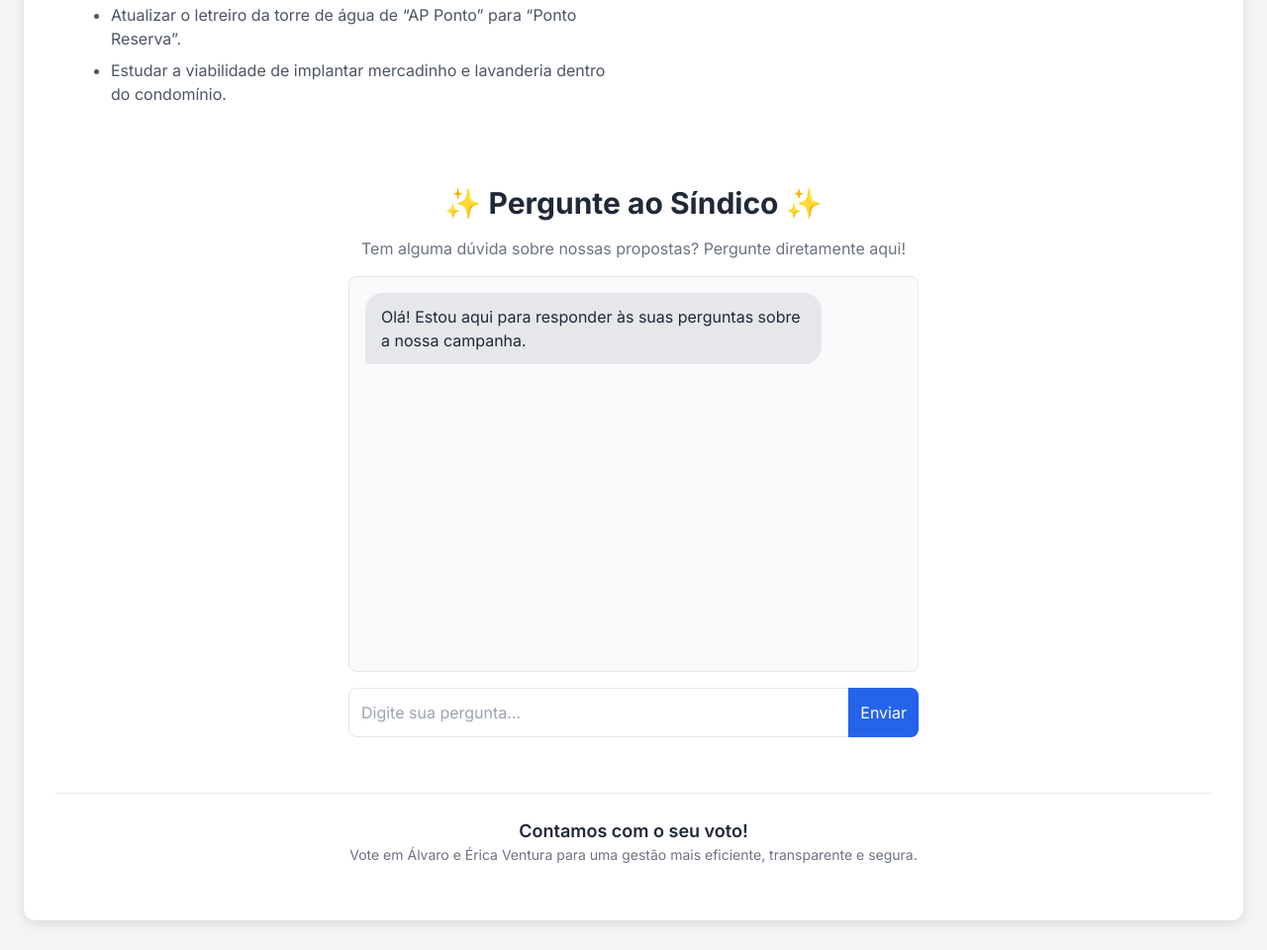
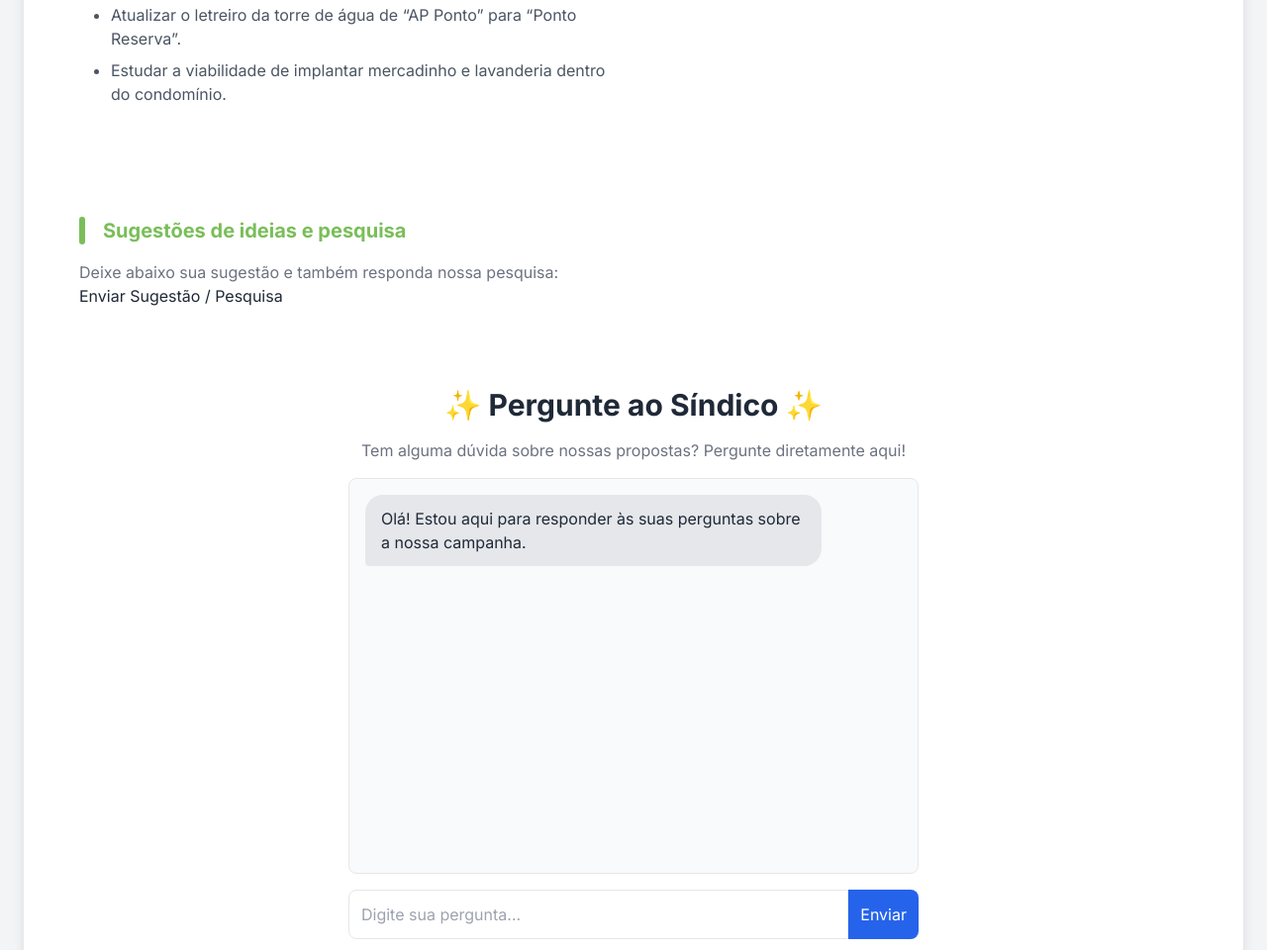
Before and after one commit to wizardcorp81/eleicao_ponto_reserva, a plain HTML site: page index.html in a window 1280 px wide. Shown: the part 2713-3673 px from the top of the page at 99% size. Drawn offline with nearby package versions, Linux system fonts and the light colour scheme.

Commit message:
Update index.html

```diff
--- a/index.html
+++ b/index.html
@@ -255,7 +255,14 @@ Conto com o apoio de vocês para juntos fazermos do nosso condomínio um lugar a
                 </div>
             </div>
         </section>
-
+        <section class="p-6 mt-8">
+            <h3 class="section-title text-xl font-bold">Sugestões de ideias e pesquisa</h3>
+            <p class="text-gray-500">
+                    Deixe abaixo sua sugestão e também responda nossa pesquisa:</p>
+            <a class="button" href="https://forms.gle/pjDms56nVZ3yr7mU8" target="_blank" rel="noopener noreferrer">
+              Enviar Sugestão / Pesquisa
+            </a>
+        </section>
         <section class="p-6 mt-8">
             <div class="flex flex-col items-center">
                 <h3 class="text-3xl font-bold text-gray-800 mb-4">✨ Pergunte ao Síndico ✨</h3>
```
